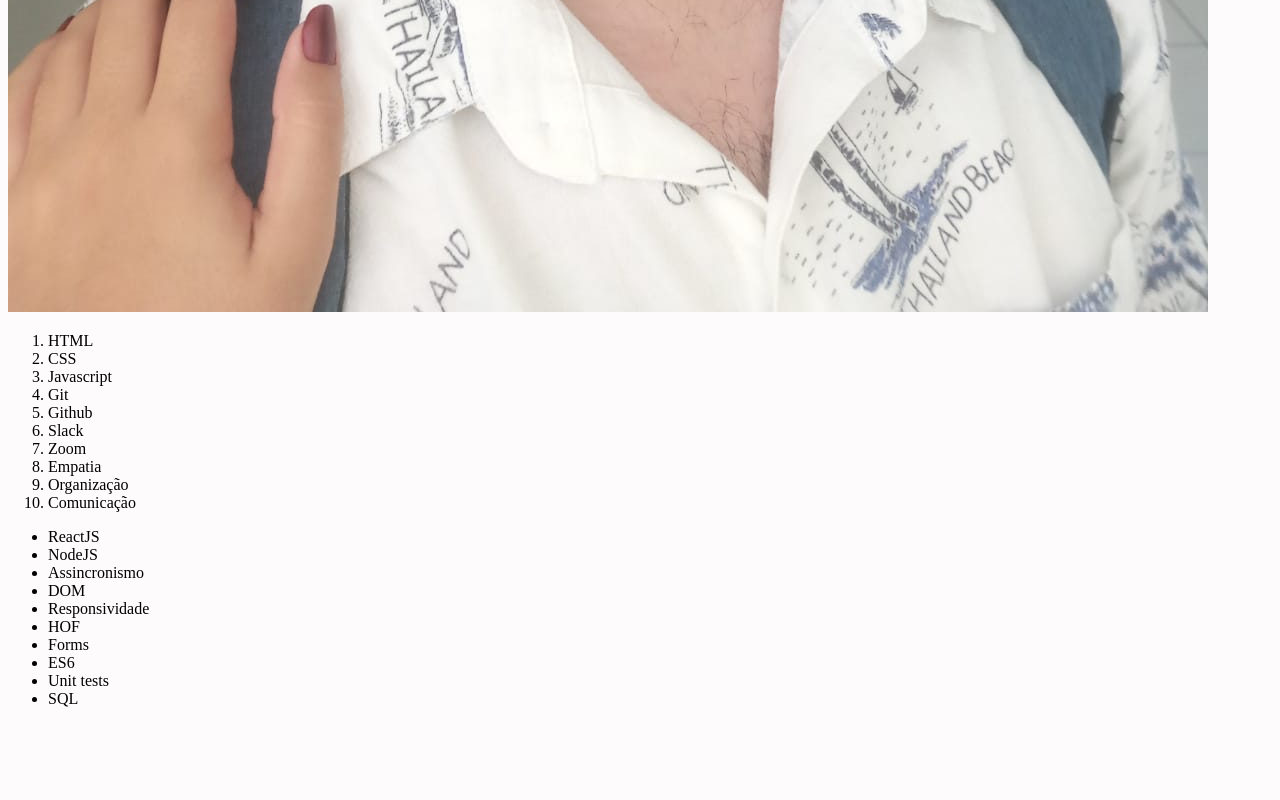
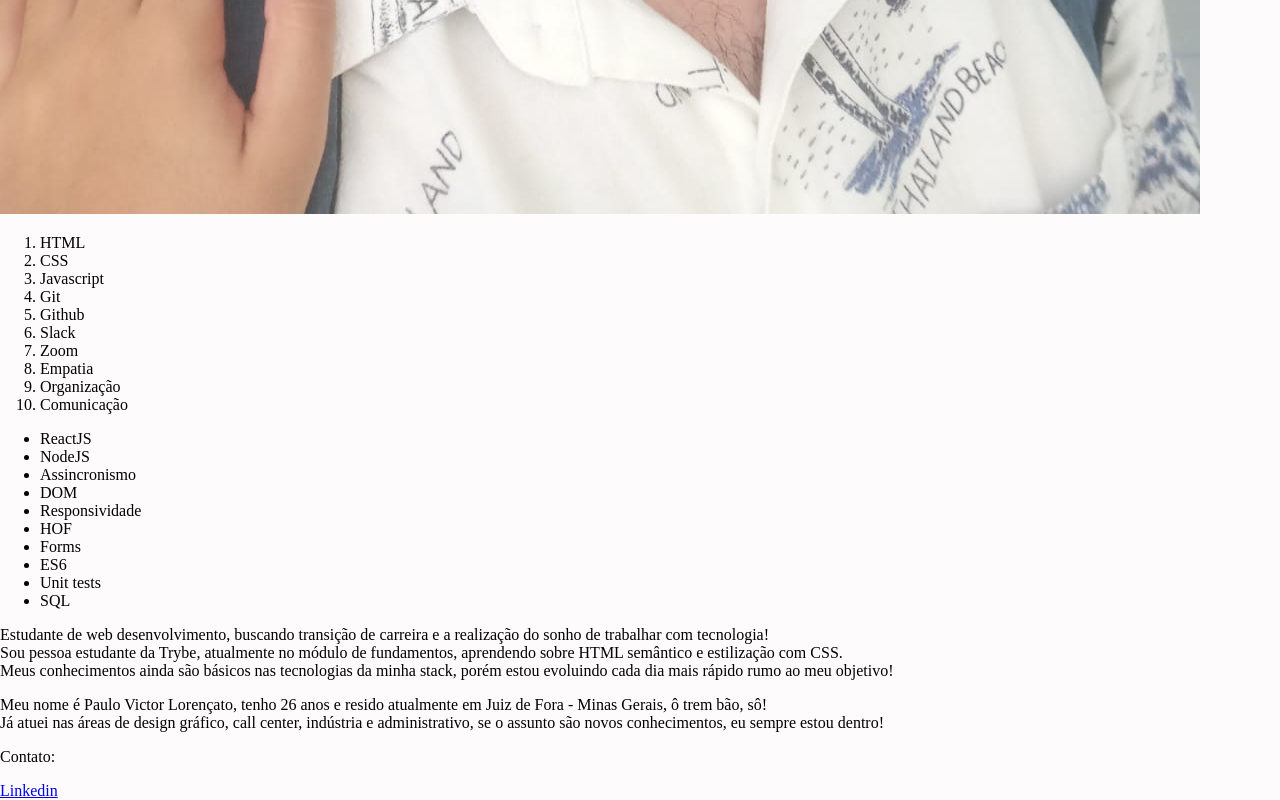
Before and after one commit to PauloLorencato/sd-036-project-lessons-learned, a website: page index.html in a window 1280 px wide. Shown: the part 1386-2186 px from the top of the page. Before the commit the page ends 2110 px from the top, so only its background shows below. Drawn offline with Linux system fonts and the light colour scheme.

Commit message:
Formatação semântica do HTML

```diff
--- a/index.html
+++ b/index.html
@@ -43,14 +43,21 @@
             <li>SQL</li>
         </ul>
         <article>
-
+            <p>Estudante de web desenvolvimento, buscando transição de carreira e a realização do sonho de trabalhar com tecnologia! <br>
+            Sou pessoa estudante da Trybe, atualmente no módulo de fundamentos, aprendendo sobre HTML semântico e estilização com CSS. <br>
+            Meus conhecimentos ainda são básicos nas tecnologias da minha stack, porém estou evoluindo cada dia mais rápido rumo ao meu objetivo!
+            </p>
         </article>
     </main>
     <aside>
-
+        <p>Meu nome é Paulo Victor Lorençato, tenho 26 anos e resido atualmente em Juiz de Fora - Minas Gerais, ô trem bão, sô! <br>
+        Já atuei nas áreas de design gráfico, call center, indústria e administrativo, se o assunto são novos conhecimentos, eu sempre estou dentro!</p>
     </aside>
     <footer id = "rodape">
-
+        <section>
+            <p>Contato:</p>
+            <a href="https://www.linkedin.com/in/paulo-victor-loren%C3%A7ato-92672a262/" target="_blank">Linkedin</a>
+        </section>
     </footer>
 </body>
 </html>
--- a/style.css
+++ b/style.css
@@ -1,8 +1,13 @@
 :root {
+    --bkg-color: rgb(253, 251, 251);
+}
+
+body {
+    background-color: var(--bkg-color);
     margin: 0;
-    background-color: rgb(253, 251, 251);
 }
 
 header {
+    position: fixed;
     top: 0;
 }
```
